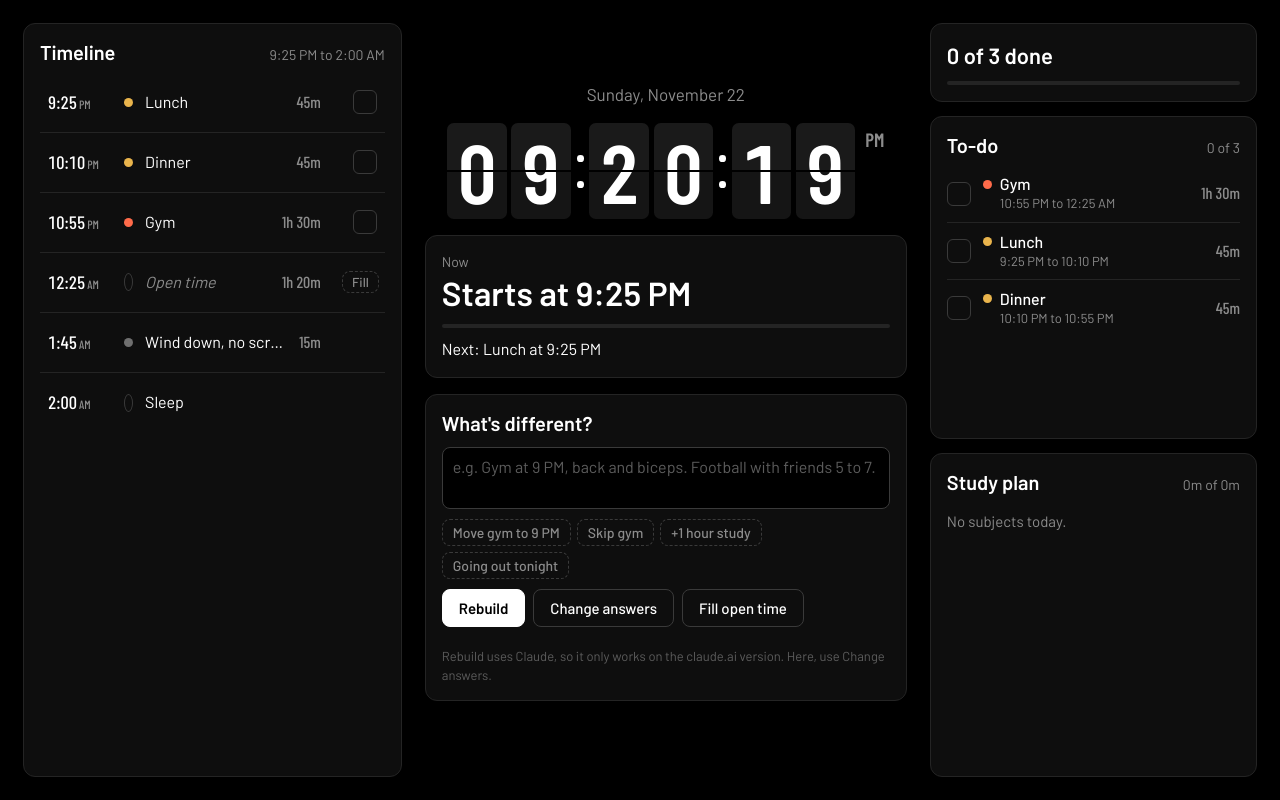
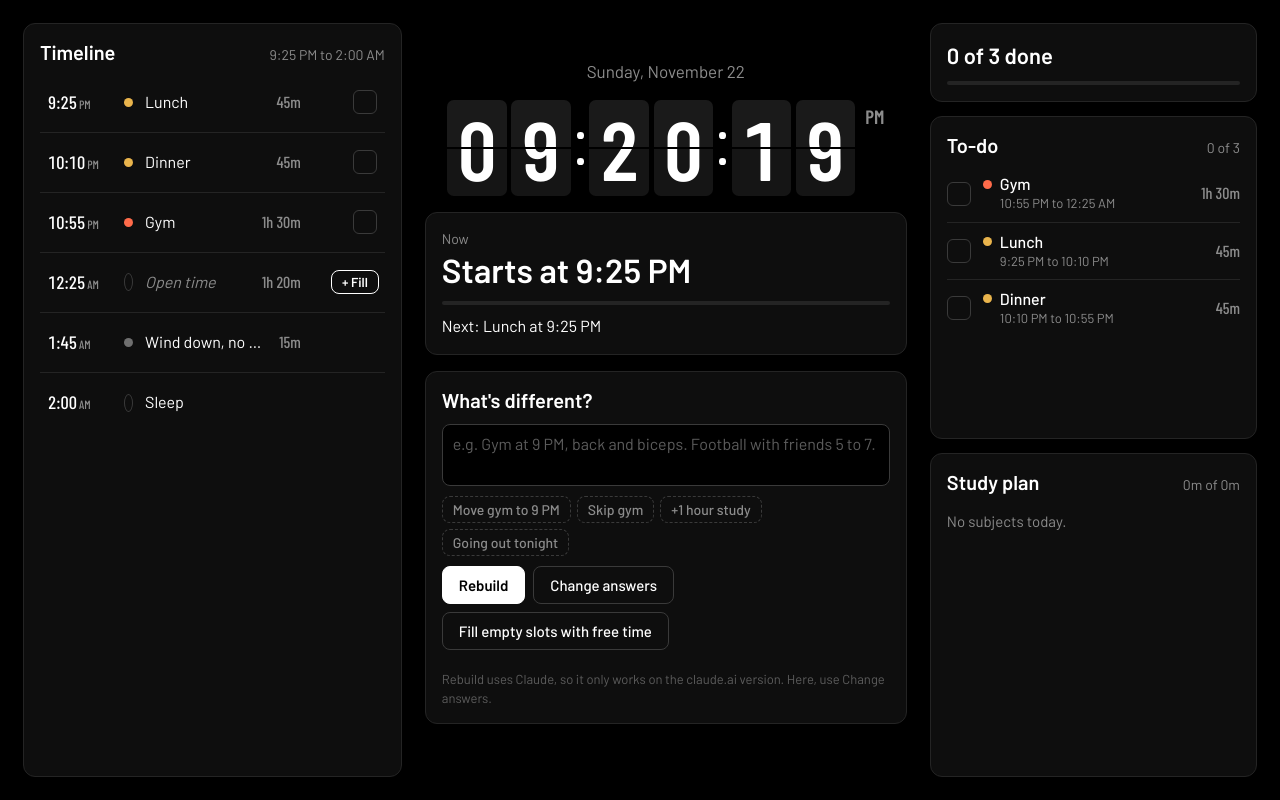
Before and after one commit to msarimali12-png/schedule, a plain HTML site: page index.html in a window 1280 px wide. Both pictures are taken after a click on the button "Build my day". Drawn offline with nearby package versions, Linux system fonts and the light colour scheme.

Commit message:
Show a Fill button on every empty slot
Co-Authored-By: Claude Opus 5.5 <noreply@anthropic.com>
Claude-Session: https://claude.ai/code/session_01VmEbkoBrPqyqk61BjAaY1x

```diff
--- a/index.html
+++ b/index.html
@@ -113,15 +113,18 @@ input:focus,textarea:focus{outline:none;border-color:#fff}
 .row.past:not(.now) .t,.row.past:not(.now) .nm{color:var(--muted)}
 .row.done .nm{text-decoration:line-through;color:var(--muted)}
 .row.gap .nm{color:var(--muted);font-style:italic}
-.mini{padding:2px 9px;font-size:13px;border-style:dashed;color:var(--muted)}
-.mini:hover{color:#fff}
+.mini{padding:3px 10px;font-size:13px;font-weight:600;border-color:#fff;color:#fff;white-space:nowrap}
+.mini:hover{background:#fff;color:#000}
+.row.fillable{cursor:pointer}
+.row.fillable:hover{background:#121212}
+.row.fillable:hover .nm{color:#fff}
 .check{width:24px;height:24px;border-radius:6px;border:1.5px solid var(--line2);background:transparent;padding:0;display:grid;place-items:center;color:#000}
 .check:hover{border-color:#fff}
 .check[aria-pressed="true"]{background:#fff;border-color:#fff}
 .check svg{opacity:0}
 .check[aria-pressed="true"] svg{opacity:1}
 .row .end .mini{margin-right:-2px}
-.row{grid-template-columns:64px 9px minmax(0,1fr) auto 44px}
+.row{grid-template-columns:64px 9px minmax(0,1fr) auto 64px}
 
 /* right */
 .donebar{height:4px;border-radius:4px;background:var(--line);overflow:hidden;margin-top:10px}
@@ -169,7 +172,7 @@ input:focus,textarea:focus{outline:none;border-color:#fff}
 @media (min-width:760px) and (max-width:1180px){
   body{font-size:15px}
   .panel,.card{padding:12px 14px}
-  .row{grid-template-columns:48px 8px minmax(0,1fr) 40px;gap:8px;padding:0 6px}
+  .row{grid-template-columns:48px 8px minmax(0,1fr) 60px;gap:8px;padding:0 6px}
   .row .len,.row .t small{display:none}
   .row .t{font-size:16px}
   .row .nm{font-size:15px}
@@ -182,7 +185,7 @@ input:focus,textarea:focus{outline:none;border-color:#fff}
 }
 @media (max-width:759px){
   .grow,.tl{flex:none}
-  .row{flex:none;min-height:46px;grid-template-columns:60px 9px minmax(0,1fr) 44px}
+  .row{flex:none;min-height:46px;grid-template-columns:60px 9px minmax(0,1fr) 64px}
   .row .len{display:none}
   .scroll{overflow:visible}
 }
@@ -231,7 +234,7 @@ input:focus,textarea:focus{outline:none;border-color:#fff}
         <button class="solid" id="rebuild">Rebuild</button>
         <button class="quiet" id="undo" hidden>Undo</button>
         <button id="replan">Change answers</button>
-        <button id="fillAll">Fill open time</button>
+        <button id="fillAll">Fill empty slots with free time</button>
       </div>
       <div class="rbstatus" id="rbStatus" role="status"></div>
       <div class="note" id="rbNote" hidden>Rebuild uses Claude, so it only works on the claude.ai version. Here, use Change answers.</div>
@@ -512,7 +515,7 @@ function render(){
       row.innerHTML=`<div class="t">${tm}<small>${ap}</small></div>${b.gap||isSleep?'<span class="dot empty" aria-hidden="true"></span>':dot(catOf(b))}<div class="nm">${esc(b.name)}</div><div class="len">${isSleep?'':dur(b.end-b.start)}</div><div class="end"></div>`;
       const end=row.querySelector('.end');
       if(checkable) end.appendChild(checkBtn(b.id,b.name));
-      if(b.gap&&b.end>n){const fb=document.createElement('button');fb.className='mini';fb.textContent='Fill';fb.setAttribute('aria-label','Fill open time from '+fmt(b.start));fb.onclick=()=>openFill(b);end.appendChild(fb)}
+      if(b.gap){row.classList.add('fillable');row.onclick=()=>openFill(b);const fb=document.createElement('button');fb.className='mini';fb.textContent='+ Fill';fb.setAttribute('aria-label','Fill open time from '+fmt(b.start));fb.onclick=e=>{e.stopPropagation();openFill(b)};end.appendChild(fb)}
       tl.appendChild(row);
     };
     list.forEach(b=>addRow(b,false));
```
